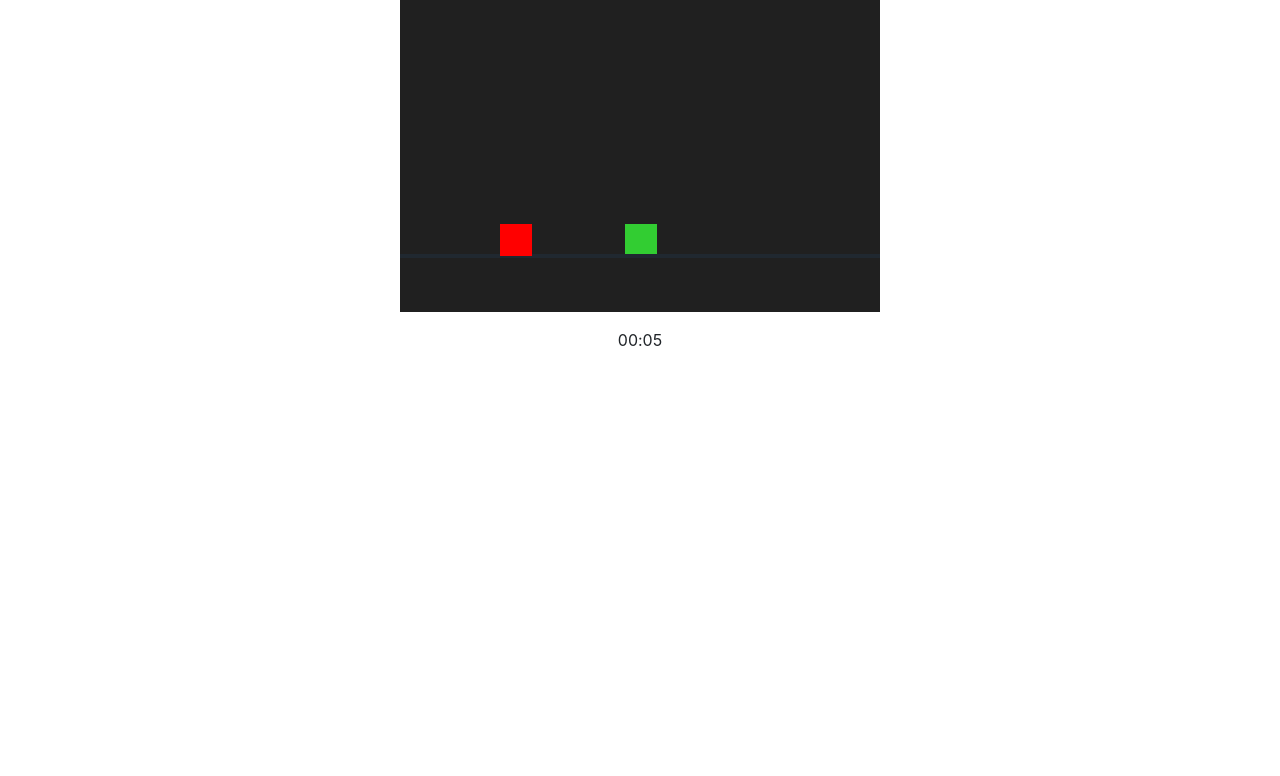
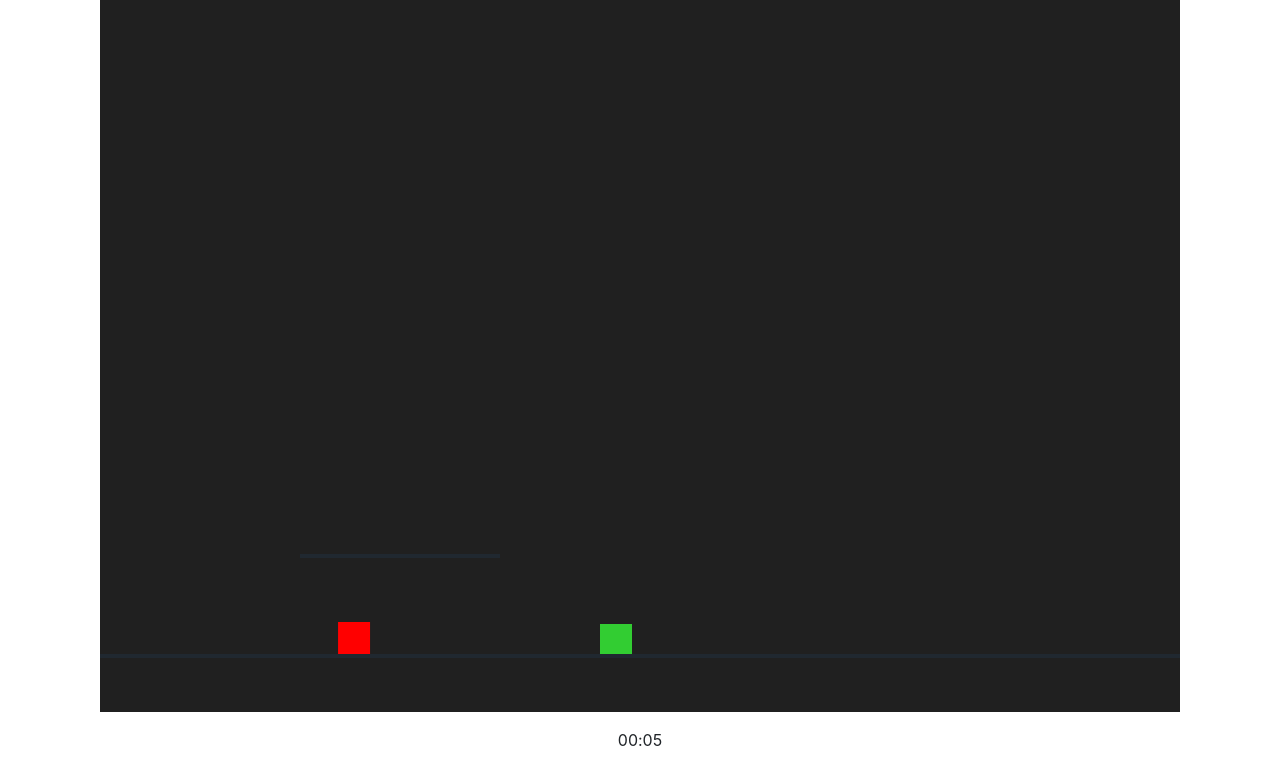
Before and after one commit to ndpiperis/Piperis-Application-2020, a website: page site/index.html in a window 1280 px wide. Shown: the part 168-944 px from the top of the page. Before the commit the page ends 800 px from the top, so only its background shows below. Drawn offline with Linux system fonts and the light colour scheme.

Commit message:
messing and tweaking, just tryna get better :#

```diff
--- a/site/index.html
+++ b/site/index.html
@@ -52,14 +52,14 @@
       <div class="col-lg-12 text-center">
         <h1 class="mt-5">Test GAME</h1>
         <p class="lead">
-          <canvas width = "" height= "">
+          <canvas id = "canvas" width = "" height= "">
 
           </canvas>
         </p>
         <ul class="list-unstyled">
           <li><label id="minutes">00</label>:<label id="seconds">00</label>
           </li>
-          <li></li>
+          <li id = "collision"></li>
         </ul>
       </div>
     </div>
--- a/site/index.js
+++ b/site/index.js
@@ -5,14 +5,21 @@ var loop;
 
 ctx = document.querySelector("canvas").getContext("2d");
 
-ctx.canvas.height = 320;
-ctx.canvas.width = 480;
+ctx.canvas.height = 720;
+ctx.canvas.width = 1080;
+
+var img = document.createElement("img");
+
+img.src = "8bit_man.png";
+
+var src = document.getElementById("canvas");
+src.appendChild(img);
 
 rectangle = {
     height: 32,
     jumping: true,
     width:32,
-    x:225, //center of canvas
+    x:500, //center of canvas
     x_velocity:0,
     y:0,
     y_velocity:0
@@ -59,7 +66,7 @@ controller = {
 
     if (controller.up && rectangle.jumping == false) {  //if up button is pressed
 
-      rectangle.y_velocity -= 20;
+      rectangle.y_velocity -= 25;
       rectangle.jumping = true;
 
     }
@@ -75,7 +82,7 @@ controller = {
       rectangle.x_velocity += 0.5;
 
     }
-/*
+
       for (m = Math.random() * 10; m < Math.random() * 10; m++){
         enemy.x_velocity -= Math.random();
       }
@@ -83,7 +90,7 @@ controller = {
       for (m = Math.random() * 10; m < Math.random() * 10; m++){
         enemy.x_velocity += Math.random();
       }
-  */
+
 
     //physics stuff
     //player
@@ -91,7 +98,7 @@ controller = {
     rectangle.x += rectangle.x_velocity;
     rectangle.y += rectangle.y_velocity;
     rectangle.x_velocity *= 0.9;// friction
-    rectangle.y_velocity *= 0.9;// friction
+    rectangle.y_velocity *= 1;// friction
 
     //enemies
     enemy.y_velocity += 1.5;// gravity
@@ -102,10 +109,10 @@ controller = {
 
 
     // if rectangle is falling below floor line
-    if (rectangle.y > 280 - 16 - 32) {
+    if (rectangle.y > 680 - 16 - 32) {
 
       rectangle.jumping = false;
-      rectangle.y = 280 - 16 - 32;
+      rectangle.y = 680 - 16 - 32;
       rectangle.y_velocity = 0;
 
     }
@@ -113,18 +120,18 @@ controller = {
     // if rectangle is going off the left of the screen
     if (rectangle.x < -32) {
 
-      rectangle.x = 480;
+      rectangle.x = 1080;
 
-    } else if (rectangle.x > 480) {// if rectangle goes past right boundary
+    } else if (rectangle.x > 1080) {// if rectangle goes past right boundary
 
       rectangle.x = -32;
 
     }
 
-    if (enemy.y > 280 - 16 - 32) {
+    if (enemy.y > 678 - 16 - 32) {
 
       enemy.jumping = false;
-      enemy.y = 280 - 16 - 32;
+      enemy.y = 678 - 16 - 32;
       enemy.y_velocity = 0;
 
     }
@@ -132,16 +139,16 @@ controller = {
     // if rectangle is going off the left of the screen
     if (enemy.x < -32) {
 
-      enemy.x = 480;
+      enemy.x = 1080;
 
-    } else if (enemy.x > 480) {// if rectangle goes past right boundary
+    } else if (enemy.x > 1080) {// if rectangle goes past right boundary
 
       enemy.x = -32;
 
     }
 
     ctx.fillStyle = "#202020";
-    ctx.fillRect(0, 0, 520, 480);// x, y, width, height
+    ctx.fillRect(0, 0, 1080, 720);// x, y, width, height
     ctx.fillStyle = "#32CD32";// hex for lime green
     ctx.beginPath();
     ctx.rect(rectangle.x, rectangle.y, rectangle.width, rectangle.height);
@@ -149,8 +156,10 @@ controller = {
     ctx.strokeStyle = "#202830";
     ctx.lineWidth = 4;
     ctx.beginPath();
-    ctx.moveTo(0, 264);
-    ctx.lineTo(500, 264);
+    ctx.moveTo(0, 664);
+    ctx.lineTo(1080, 664);
+    ctx.moveTo(200, 564);
+    ctx.lineTo(400, 564);
     ctx.stroke();
     ctx.fillStyle = "#ff0000";
     ctx.beginPath();
```
Also changed, not shown: site/8bit_man.png (added).
